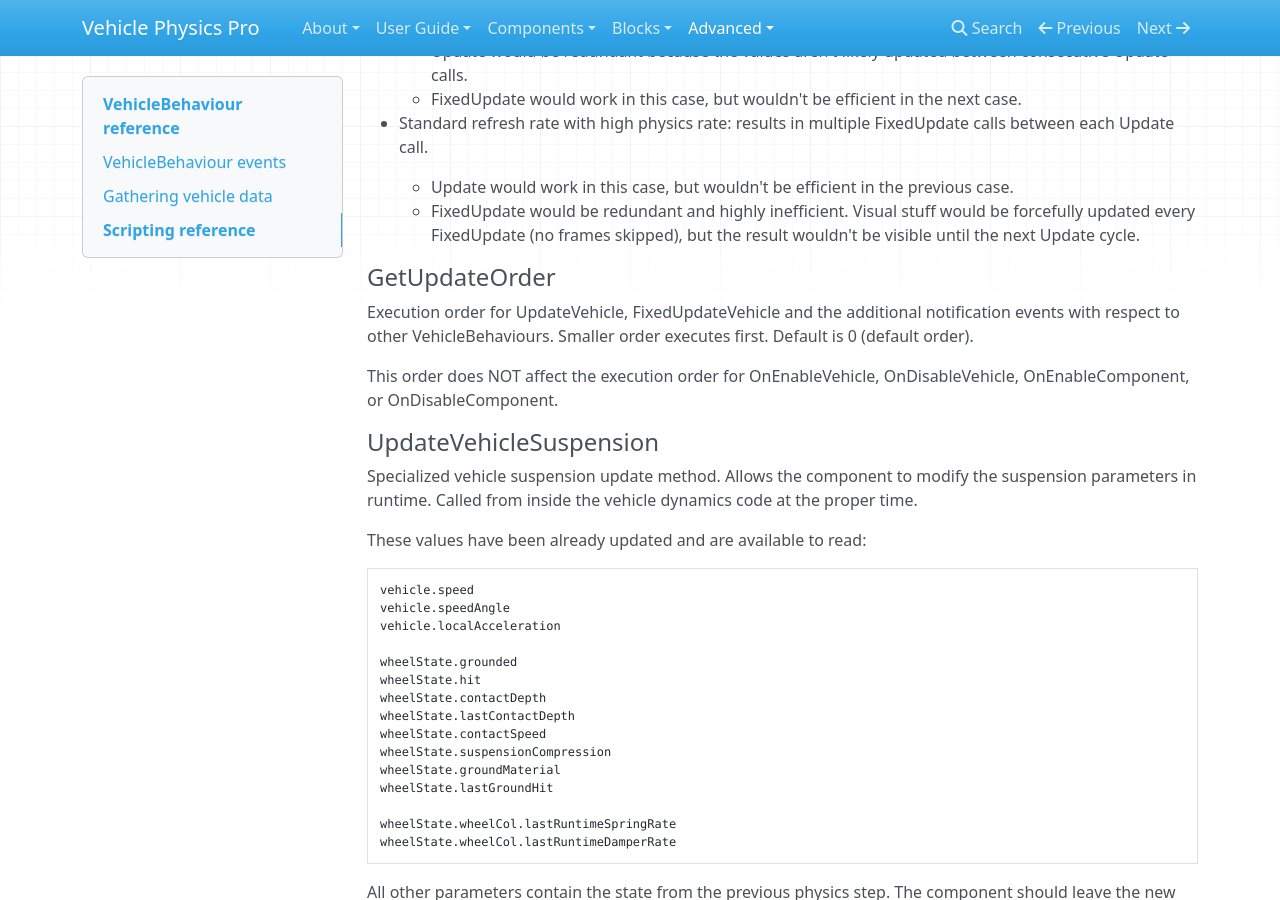
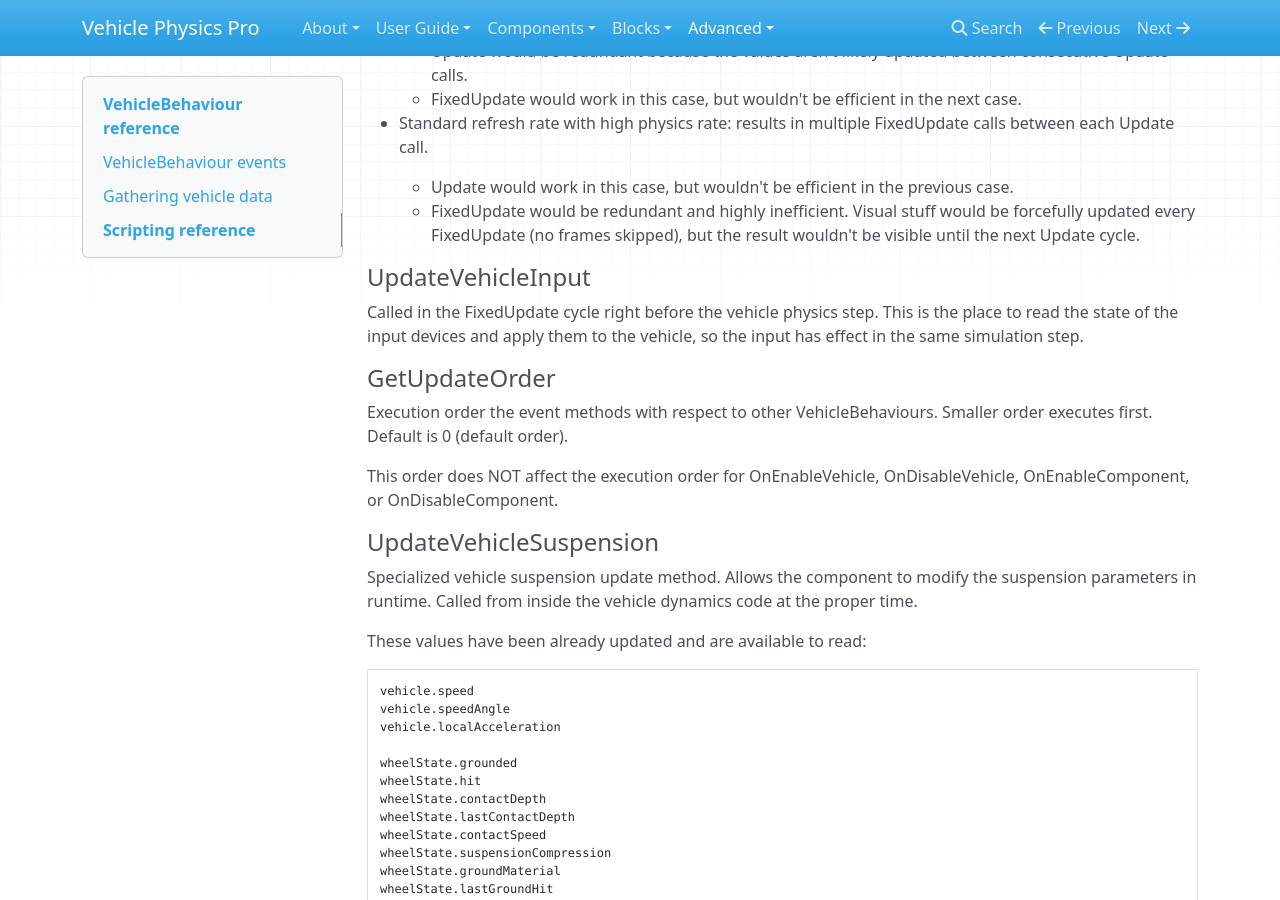
Before and after one commit to EdyJ/vehicle-physics-docs, an MkDocs documentation site: the page built from docs/advanced/vehiclebehaviour-reference.md, in a window 1280 px wide and 900 px high, scrolled down 1518 px. Built offline with MkDocs 1.6.1, drawn with Linux system fonts in a browser that asks for light colours; nearby versions of some CDN libraries; library files that are not in the unit come from our copies.

```diff
--- a/docs/advanced/vehiclebehaviour-reference.md
+++ b/docs/advanced/vehiclebehaviour-reference.md
@@ -77,10 +77,16 @@ these cases:
 		updated every FixedUpdate (no frames skipped), but the result wouldn't be visible until the
 		next Update cycle.
 
+#### UpdateVehicleInput
+
+Called in the FixedUpdate cycle right before the vehicle physics step. This is the place to read
+the state of the input devices and apply them to the vehicle, so the input has effect in the same
+simulation step.
+
 #### GetUpdateOrder
 
-Execution order for UpdateVehicle, FixedUpdateVehicle and the additional notification events with
-respect to other VehicleBehaviours. Smaller order executes first. Default is 0 (default order).
+Execution order the event methods with respect to other VehicleBehaviours. Smaller order
+executes first. Default is 0 (default order).
 
 This order does NOT affect the execution order for OnEnableVehicle, OnDisableVehicle,
 OnEnableComponent, or OnDisableComponent.
```
Also changed, not shown: docs/about/changelog.md (+9 -0 lines), docs/about/support.md (+3 -1 lines), docs/advanced/vehiclebase-reference.md (+2 -1 lines).
